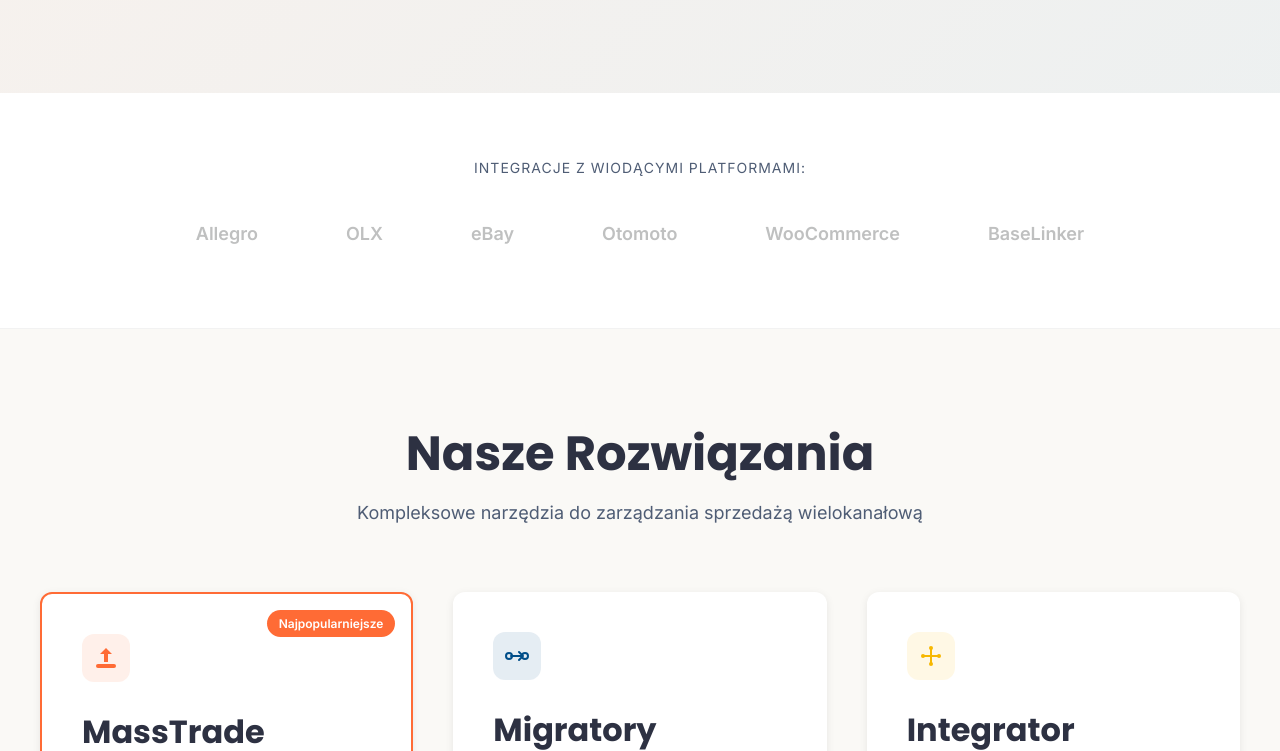
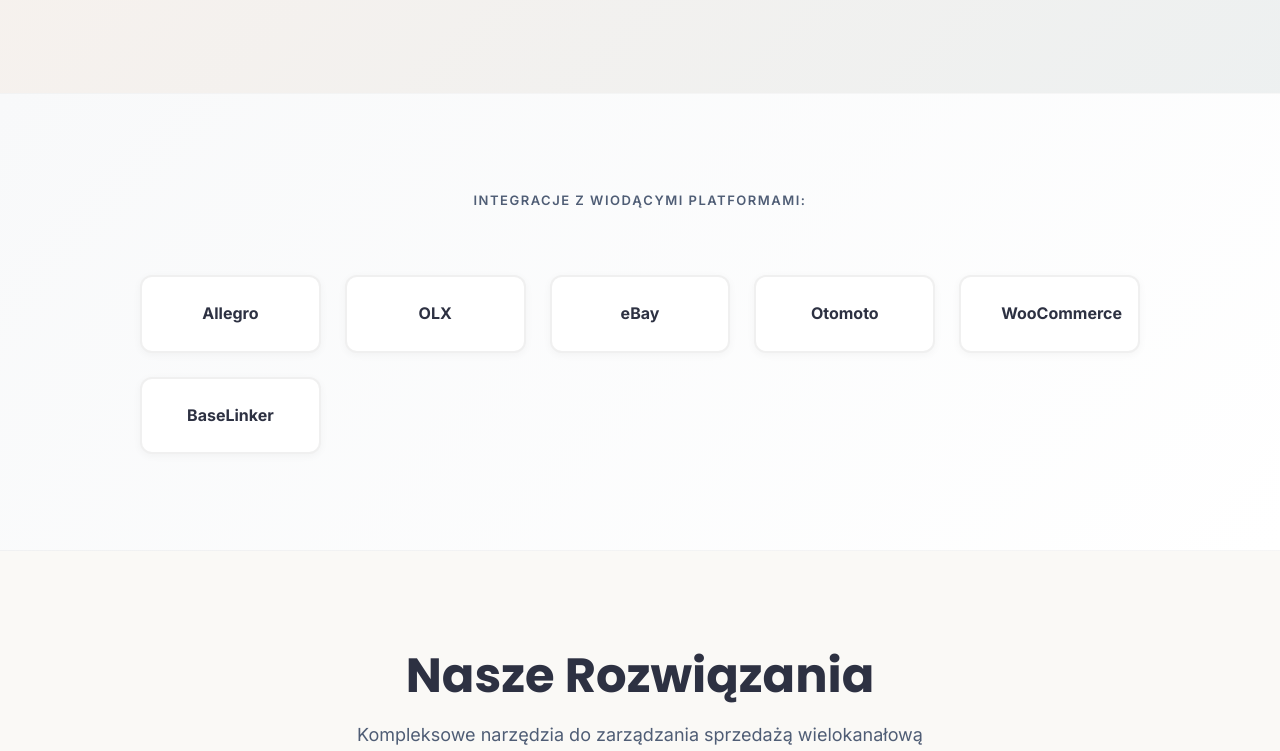
Before and after one commit to feliks2050/axl-dynamics-website, a website: page index.html in a window 1280 px wide. Shown: the part 738-1489 px from the top of the page. Drawn offline with Linux system fonts and the light colour scheme.

Commit message:
Ulepsz wizualnie sekcję platform - dodaj karty, gradient i nowoczesne efekty hover

```diff
--- a/css/styles.css
+++ b/css/styles.css
@@ -417,40 +417,78 @@
 
 /* ===== Platform Logos ===== */
 .platforms {
-    padding: var(--spacing-xl) 0;
-    background: var(--color-white);
-    border-bottom: 1px solid rgba(0, 0, 0, 0.05);
+    padding: var(--spacing-xxl) 0;
+    background: linear-gradient(135deg, #f8f9fa 0%, #ffffff 100%);
+    border-top: 1px solid rgba(0, 0, 0, 0.03);
+    border-bottom: 1px solid rgba(0, 0, 0, 0.03);
 }
 
 .platforms-label {
     text-align: center;
-    font-size: 0.875rem;
+    font-size: 0.8125rem;
     color: var(--color-neutral);
     text-transform: uppercase;
-    letter-spacing: 1px;
-    margin-bottom: var(--spacing-md);
+    letter-spacing: 1.5px;
+    font-weight: 600;
+    margin-bottom: var(--spacing-xl);
 }
 
 .platforms-logos {
-    display: flex;
-    flex-wrap: wrap;
-    justify-content: center;
-    align-items: center;
-    gap: var(--spacing-lg);
+    display: grid;
+    grid-template-columns: repeat(auto-fit, minmax(160px, 1fr));
+    gap: var(--spacing-md);
+    max-width: 1000px;
+    margin: 0 auto;
 }
 
 .platform-logo {
-    font-weight: 600;
-    font-size: 1.125rem;
-    color: var(--color-neutral-light);
-    padding: var(--spacing-sm) var(--spacing-md);
+    background: var(--color-white);
+    font-weight: 700;
+    font-size: 1rem;
+    color: var(--color-neutral-dark);
+    padding: var(--spacing-md) var(--spacing-lg);
+    border-radius: var(--radius-md);
+    border: 2px solid rgba(0, 0, 0, 0.06);
+    text-align: center;
     transition: all var(--transition-base);
     cursor: default;
+    box-shadow: 0 2px 8px rgba(0, 0, 0, 0.04);
+    position: relative;
+    overflow: hidden;
+}
+
+.platform-logo::before {
+    content: '';
+    position: absolute;
+    top: 0;
+    left: -100%;
+    width: 100%;
+    height: 100%;
+    background: linear-gradient(90deg, transparent, rgba(255, 107, 53, 0.1), transparent);
+    transition: left 0.5s ease;
+}
+
+.platform-logo:hover::before {
+    left: 100%;
 }
 
 .platform-logo:hover {
     color: var(--color-primary);
-    transform: translateY(-3px);
+    border-color: var(--color-primary);
+    transform: translateY(-4px);
+    box-shadow: 0 8px 24px rgba(255, 107, 53, 0.15);
+}
+
+@media (max-width: 767px) {
+    .platforms-logos {
+        grid-template-columns: repeat(2, 1fr);
+        gap: var(--spacing-sm);
+    }
+
+    .platform-logo {
+        font-size: 0.9375rem;
+        padding: var(--spacing-sm) var(--spacing-md);
+    }
 }
 
 /* ===== Section Headers ===== */
```
